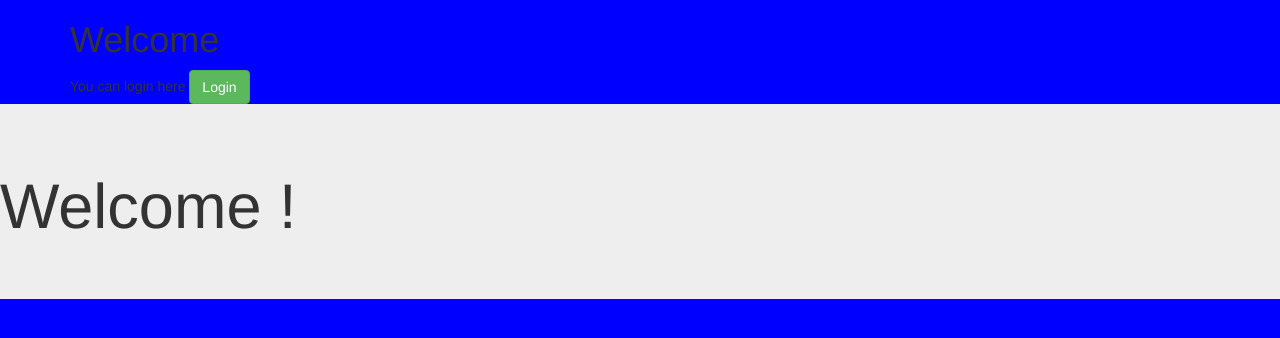
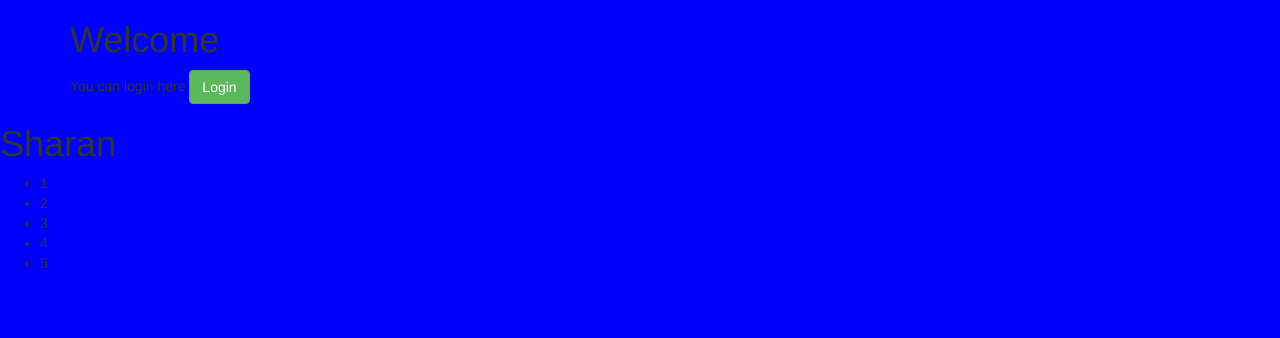
Before and after one commit to nattesharan/django_app, a Django app: a page that uses accounts/templates/accounts/login.html in a window 1280 px wide. Shown: the top 338 px of the page. Run offline with Django 3.2, Linux system fonts and the light colour scheme; some libraries are stand-ins or nearby versions.

Commit message:
intro to jinja

```diff
--- a/accounts/templates/accounts/login.html
+++ b/accounts/templates/accounts/login.html
@@ -12,8 +12,11 @@
             You can login here
             <button type="button" class="btn btn-success" name="button">Login</button>
         </div>
-        <div class="jumbotron">
-            <h1>Welcome !</h1>
-        </div>
+        <h1>{{name}}</h1>
+        <ul>
+            {% for number in numbers %}
+            <li>{{number}}</li>
+            {% endfor %}
+        </ul>
     </body>
 </html>
--- a/accounts/views.py
+++ b/accounts/views.py
@@ -1,5 +1,11 @@
 from django.shortcuts import render
-
 # Create your views here.
 def home(request):
-    return render(request, 'accounts/login.html')
+    numbers = [1,2,3,4,5]
+    name = "Sharan"
+    context = {
+        'numbers': numbers,
+        'name': name
+    }
+
+    return render(request, 'accounts/login.html', context)
```
